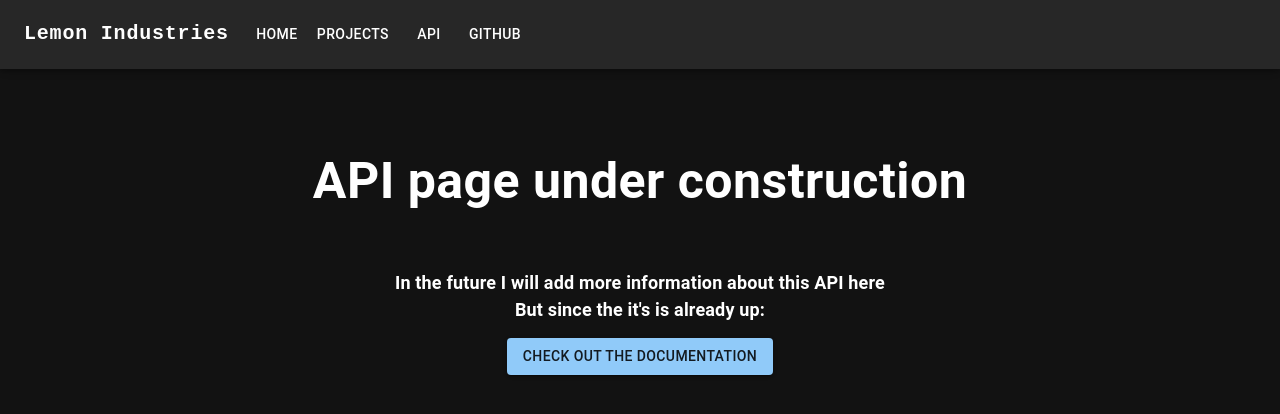
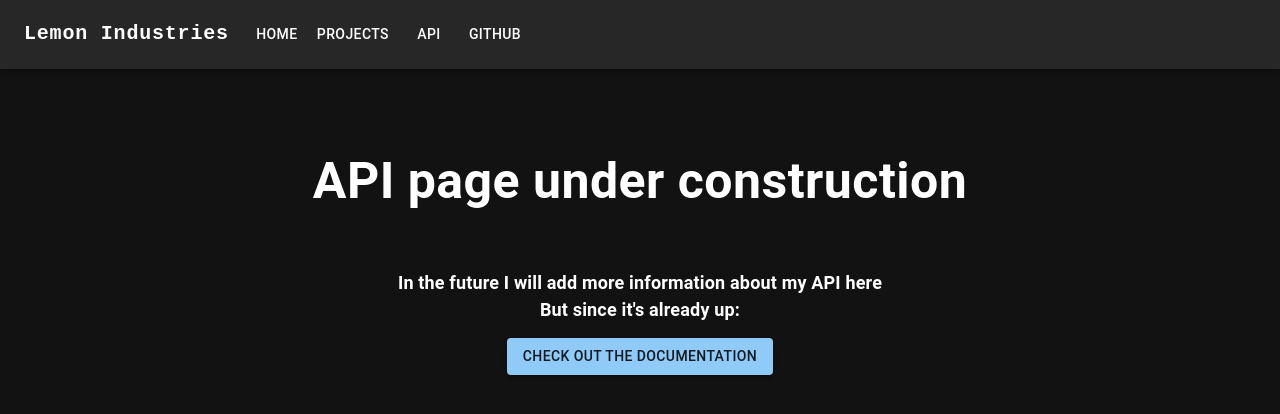
Before and after one commit to Zitronenjoghurt/lemon-industries-website, a React (Vite) app: page /api in a window 1280 px wide. Shown: the top 414 px of the page. Built offline with nearby package versions, Linux system fonts and the light colour scheme.

Commit message:
fix lil typos

```diff
--- a/src/pages/Api.tsx
+++ b/src/pages/Api.tsx
@@ -16,8 +16,8 @@ const Api = () => {
             API page under construction
         </Typography>
         <Typography style={{marginBottom: 15, fontSize: 18, fontWeight: 'bold', textAlign: 'center'}}>
-            In the future I will add more information about this API here<br/>
-            But since the it's is already up:
+            In the future I will add more information about my API here<br/>
+            But since it's already up:
         </Typography>
         <Button variant="contained" color="primary" onClick={handleButtonClick} style={{display: 'block', margin: 'auto'}}>
             Check out the documentation
```
